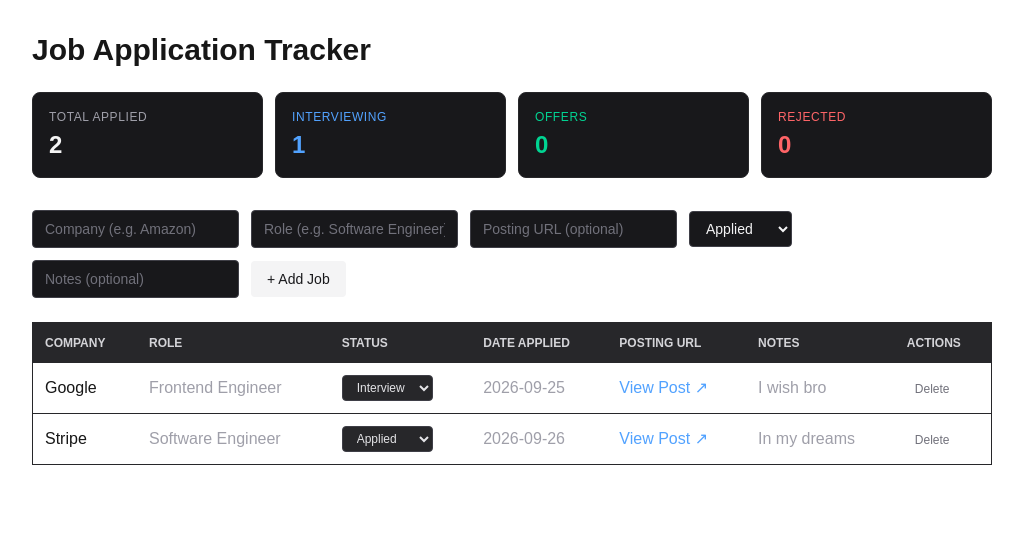
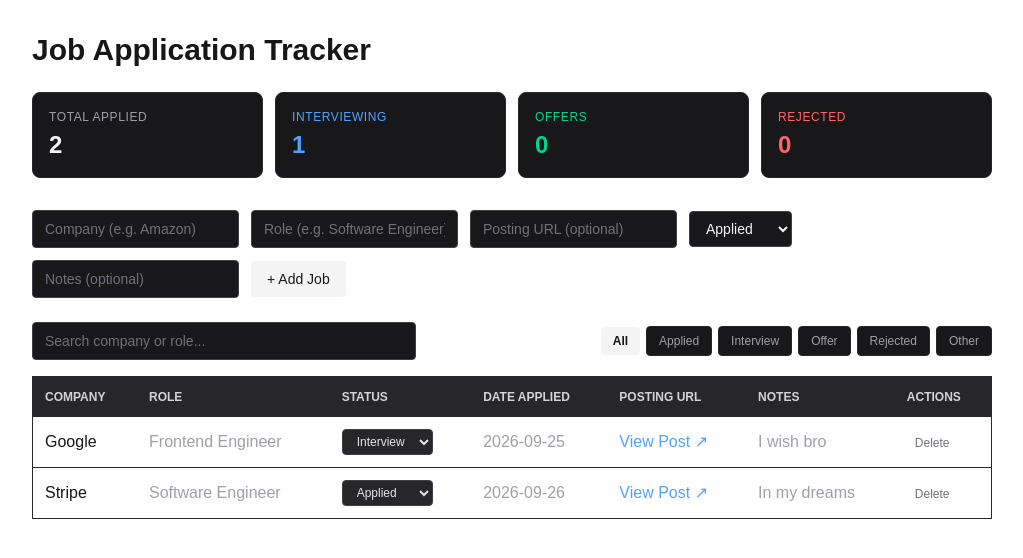
Before and after one commit to SalmanLimbada/job-application-tracker, a Next.js app: page / in a window 1280 px wide. Shown: the top 558 px of the page, without its empty margins (128-1151 px from the left). Built offline with nearby package versions, Linux system fonts and the light colour scheme.

Commit message:
add search and status filter tabs

```diff
--- a/src/app/page.tsx
+++ b/src/app/page.tsx
@@ -43,11 +43,24 @@
 
   const [jobs, setJobs] = useState<Record<string, JobApplication>>(initialJobsMap);
 
+  const [searchQuery, setSearchQuery] = useState("");
+  const [filterStatus, setFilterStatus] = useState<ApplicationStatus | "All">("All");
+
   const jobList = Object.values(jobs);
   const totalCount = jobList.length;
   const interviewCount = jobList.filter((j) => j.status === "Interview").length;
   const offerCount = jobList.filter((j) => j.status === "Offer").length;
   const rejectedCount = jobList.filter((j) => j.status === "Rejected").length;
+
+  const filteredJobs = jobList.filter((job) => {
+    const matchesStatus = filterStatus === "All" || job.status === filterStatus;
+    const query = searchQuery.toLowerCase().trim();
+    const matchesSearch =
+      !query ||
+      job.company.toLowerCase().includes(query) ||
+      job.role.toLowerCase().includes(query);
+    return matchesStatus && matchesSearch;
+  });
 
   function handleStatusChange(id: string, newStatus: ApplicationStatus) {
     setJobs((prevJobs) => ({
@@ -170,8 +183,47 @@
         >
           + Add Job
         </button>
+      </form>
 
-      </form>
+      {/* Search & Status Filter Toolbar */}
+      <div className="flex flex-col sm:flex-row gap-3 items-stretch sm:items-center justify-between mb-4">
+        <div className="relative flex-1 max-w-sm">
+          <input
+            type="text"
+            placeholder="Search company or role..."
+            value={searchQuery}
+            onChange={(e) => setSearchQuery(e.target.value)}
+            className="w-full bg-zinc-900 border border-zinc-700 text-zinc-100 placeholder-zinc-500 text-sm rounded px-3 py-2 outline-none focus:border-zinc-400"
+          />
+          {searchQuery && (
+            <button
+              type="button"
+              onClick={() => setSearchQuery("")}
+              className="absolute right-2.5 top-1/2 -translate-y-1/2 text-zinc-500 hover:text-zinc-300 text-xs cursor-pointer"
+            >
+              ✕
+            </button>
+          )}
+        </div>
+
+        <div className="flex flex-wrap gap-1.5 items-center">
+          {(["All", "Applied", "Interview", "Offer", "Rejected", "Other"] as const).map((s) => (
+            <button
+              key={s}
+              type="button"
+              onClick={() => setFilterStatus(s)}
+              className={`text-xs px-3 py-1.5 rounded transition-colors cursor-pointer ${
+                filterStatus === s
+                  ? "bg-zinc-100 text-zinc-900 font-semibold"
+                  : "bg-zinc-900 text-zinc-400 hover:text-zinc-200 border border-zinc-800"
+              }`}
+            >
+              {s}
+            </button>
+          ))}
+        </div>
+      </div>
+
       <table className="w-full text-left border border-zinc-800">
         <thead className="bg-zinc-800 text-zinc-300 text-xs uppercase font-semibold">
           <tr>
@@ -185,7 +237,26 @@
           </tr>
         </thead>
         <tbody>
-          {Object.values(jobs).map((job) => (
+          {filteredJobs.length === 0 ? (
+            <tr>
+              <td colSpan={7} className="p-8 text-center text-zinc-500 text-sm">
+                No job applications found matching your criteria.
+                {(searchQuery || filterStatus !== "All") && (
+                  <button
+                    type="button"
+                    onClick={() => {
+                      setSearchQuery("");
+                      setFilterStatus("All");
+                    }}
+                    className="block mx-auto mt-2 text-xs text-blue-400 hover:underline cursor-pointer"
+                  >
+                    Clear search and filters
+                  </button>
+                )}
+              </td>
+            </tr>
+          ) : (
+            filteredJobs.map((job) => (
               <tr key={job.id} className="border-b border-zinc-800">
                 <td className="p-3 font-medium">{job.company}</td>
                 <td className="p-3 text-zinc-400">{job.role}</td>
@@ -223,7 +294,8 @@
                   </button>
                 </td>
               </tr>
-          ))}
+            ))
+          )}
         </tbody>
       </table>
     </main>
```
Lines whose indentation alone changed are shown as unchanged.
